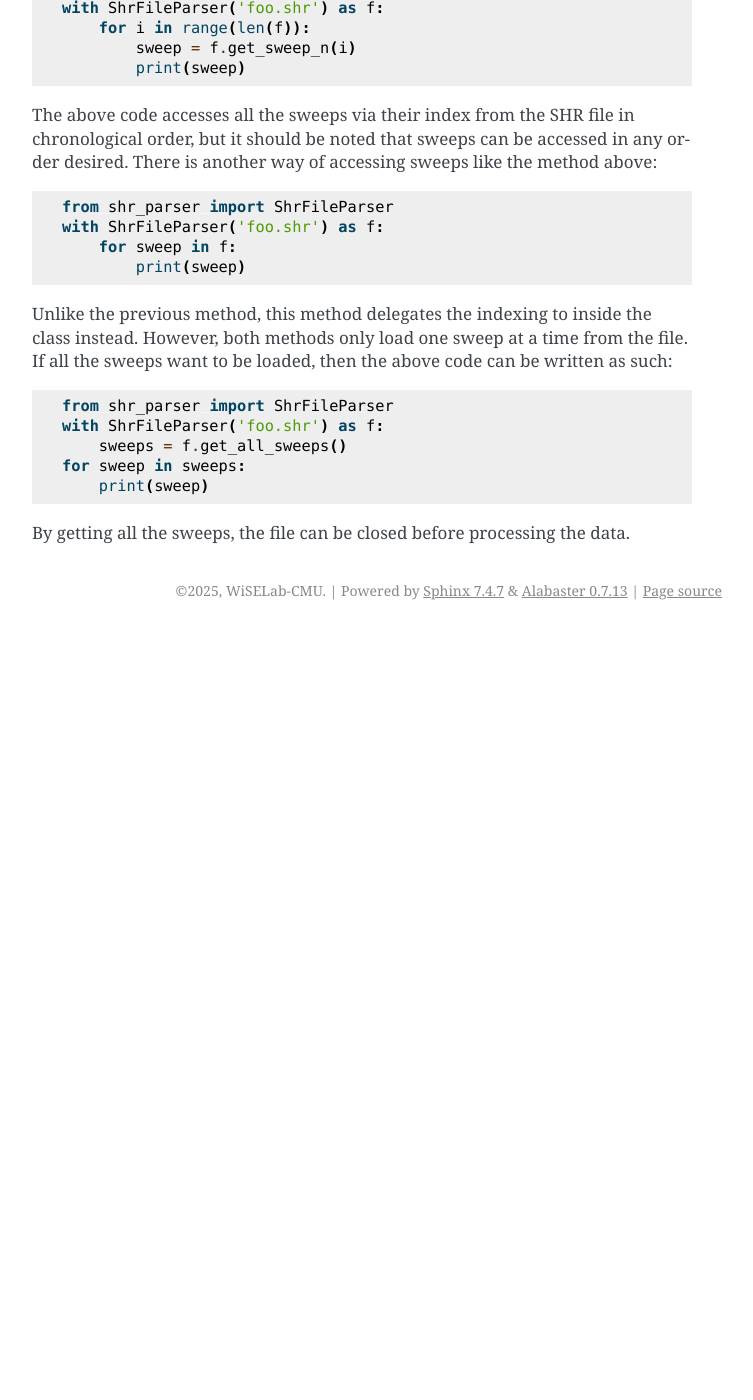
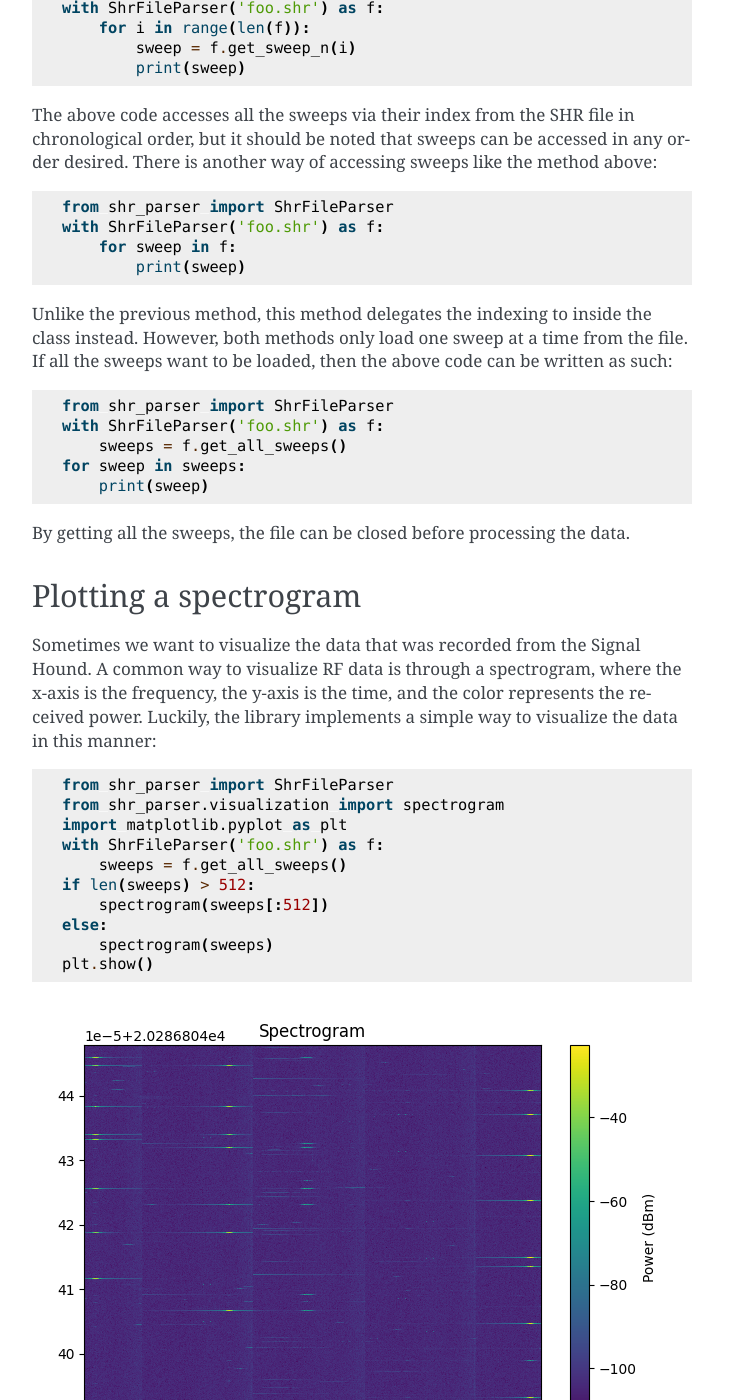
Before and after one commit to WiseLabCMU/py-shr-parser, a Sphinx documentation site: the page built from Documentation/examples.rst, in a window 1280 px wide and 1400 px high, scrolled down 757 px. Shown: the whole window, without its empty margins (388-1141 px from the left). Built offline with Sphinx 7.4.7, drawn with Linux system fonts in a browser that asks for light colours; before the commit the page ends 1387 px from its top, so only the background shows below that; some of the changed text lies outside the part shown.

Commit message:
Add examples for new functions

```diff
--- a/Documentation/examples.rst
+++ b/Documentation/examples.rst
@@ -60,3 +60,48 @@
         print(sweep)
 
 By getting all the sweeps, the file can be closed before processing the data.
+
+Plotting a spectrogram
+======================
+
+Sometimes we want to visualize the data that was recorded from the Signal Hound. A common way to visualize RF data is
+through a spectrogram, where the x-axis is the frequency, the y-axis is the time, and the color represents the received
+power. Luckily, the library implements a simple way to visualize the data in this manner:
+
+.. code-block:: python
+
+    from shr_parser import ShrFileParser
+    from shr_parser.visualization import spectrogram
+    import matplotlib.pyplot as plt
+    with ShrFileParser('foo.shr') as f:
+        sweeps = f.get_all_sweeps()
+    if len(sweeps) > 512:
+        spectrogram(sweeps[:512])
+    else:
+        spectrogram(sweeps)
+    plt.show()
+
+.. figure:: figs/spectrogram-example.png
+
+    Output spectrogram
+
+Plotting the spectrum
+=====================
+
+Another common way to visualize RF data is through the frequency spectrum, where the x-axis is the frequency, and the
+y-axis is the received power. The library also implements a simple way to visualize the data in this manner:
+
+.. code-block:: python
+
+    from shr_parser import ShrFileParser
+    from shr_parser.visualization import plot_spectrum
+    import matplotlib.pyplot as plt
+    with ShrFileParser('foo.shr') as f:
+        sweeps = f.get_all_sweeps()
+    sweep = max(sweeps, key=lambda sweep: sweep.peak)
+    plot_spectrum(sweeps[max_idx])
+    plt.show()
+
+.. figure:: figs/spectrum-plot-example.png
+
+    Output spectrum plot
```
Also changed, not shown: Documentation/figs/spectrogram-example.png (added), Documentation/figs/spectrum-plot-example.png (added).
